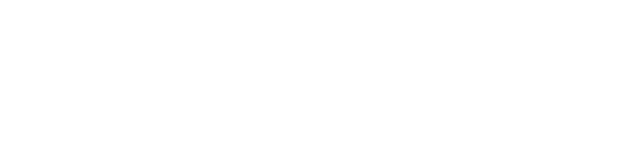
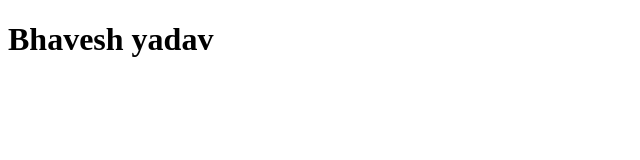
Before and after one commit to bhavesh658/frontEndproject, a plain HTML site: page First.html in a window 1280 px wide. Shown: the whole page, without its empty margins (0-640 px from the left). Drawn offline with Linux system fonts and the light colour scheme.

Commit message:
add some msg

```diff
--- a/First.html
+++ b/First.html
@@ -7,5 +7,6 @@
 </head>
 <body>
     <script src="Script.js"></script>
+    <h1>Bhavesh yadav</h1>
 </body>
 </html>
```
Also changed, not shown: Script.js (line endings or trailing spaces).
